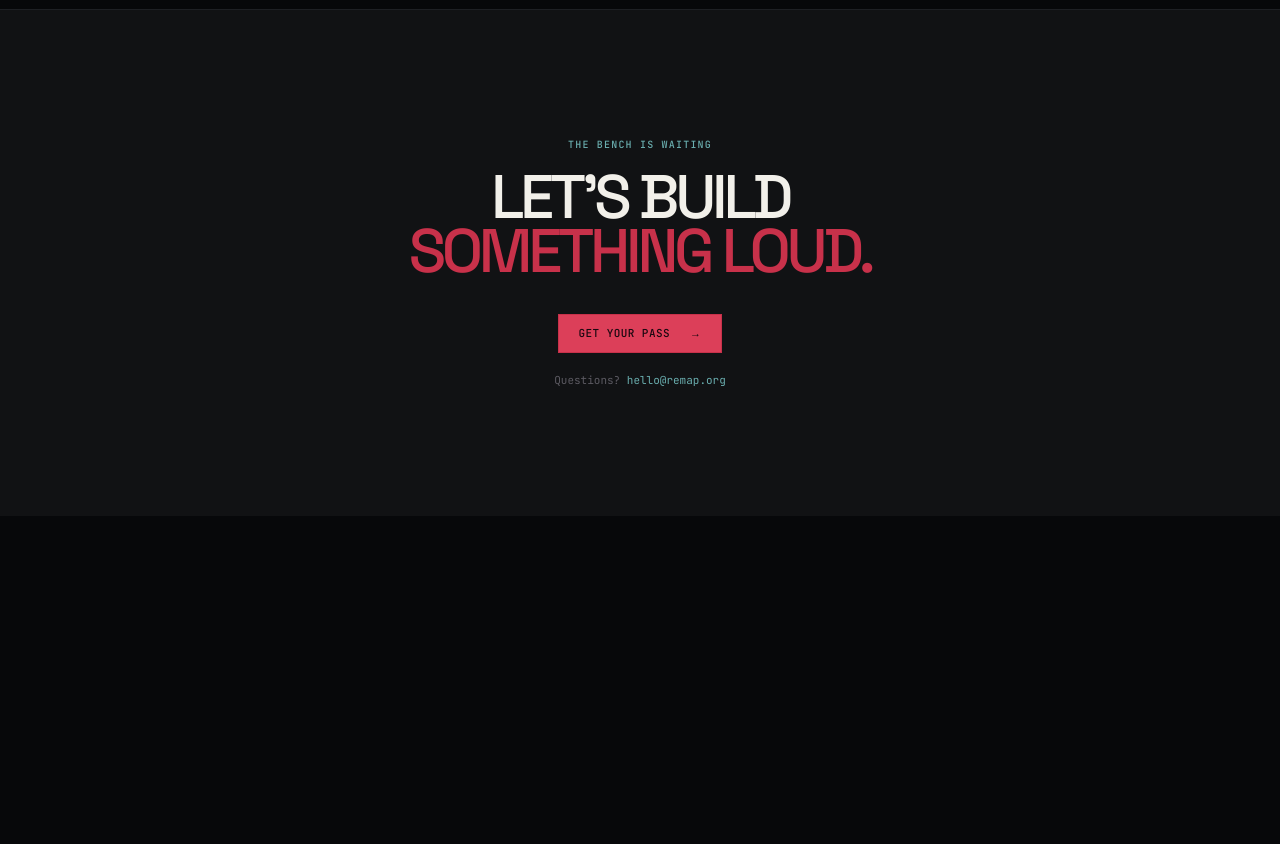
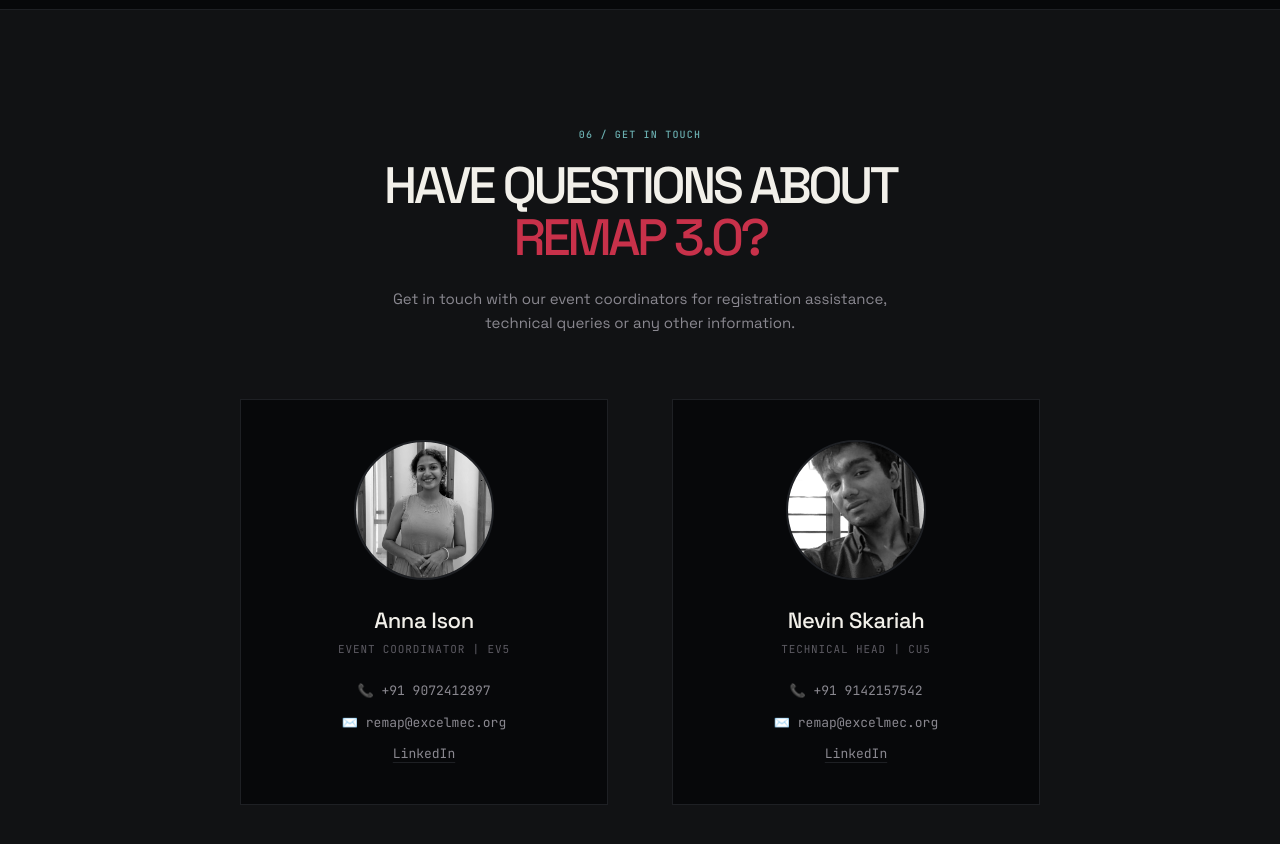
Before and after one commit to Excel2026Web/remap, a Next.js app: page / in a window 1280 px wide. Shown: the part 4460-5304 px from the top of the page. Before the commit the page ends 4976 px from the top, so only its background shows below. Built offline with nearby package versions, Linux system fonts and the light colour scheme.

Commit message:
feat: replace registration link with contact information cards for event organizers

```diff
--- a/app/components/Contact.tsx
+++ b/app/components/Contact.tsx
@@ -5,18 +5,47 @@ import useScrollReveal from '../hooks/useScrollReveal';
 export default function Contact() {
   useScrollReveal();
   return (
-    <section id="contact" className="border-t border-rule bg-surface" aria-labelledby="final-heading">
-      <div className="max-w-[1160px] mx-auto px-[24px] md:px-[5vw] lg:px-[7vw] py-[130px] flex flex-col items-center text-center">
-        <p className="text-teal font-mono font-medium text-[10px] leading-none tracking-[0.12em] uppercase mb-[20px]" data-animate="tag">THE BENCH IS WAITING</p>
-        <h2 id="final-heading" className="max-w-[520px] mb-[36px] text-[clamp(40px,4.8vw,70px)] font-medium leading-[0.88] tracking-[-0.07em] uppercase" data-animate="mask" data-delay="1">
-          LET&apos;S BUILD<br /><span className="text-accent">SOMETHING LOUD.</span>
+    <section id="contact" className="border-t border-rule bg-surface" aria-labelledby="contact-heading">
+      <div className="max-w-[1160px] mx-auto px-[24px] md:px-[5vw] lg:px-[7vw] py-[80px] lg:py-[120px] flex flex-col items-center text-center">
+        <p className="text-teal font-mono font-medium text-[10px] leading-none tracking-[0.12em] uppercase mb-[20px]" data-animate="tag">06 / GET IN TOUCH</p>
+        <h2 id="contact-heading" className="max-w-[720px] mb-[24px] text-[clamp(32px,4vw,60px)] font-medium leading-[1] tracking-[-0.07em] uppercase" data-animate="mask" data-delay="1">
+          HAVE QUESTIONS ABOUT <br className="hidden md:block"/><span className="text-accent">REMAP 3.0?</span>
         </h2>
-        <a href="#register" className="inline-flex items-center gap-[20px] px-[20px] py-[13px] font-mono font-medium text-[11px] leading-none tracking-[0.04em] uppercase whitespace-nowrap bg-[length:200%_100%] bg-[100%_0] text-[#1a0810] border border-accent transition-all duration-350 ease-out hover:bg-[0_0] hover:border-[#dc3f59] active:bg-[#b02a40] active:border-[#b02a40] group/btn" data-animate="fade" data-delay="2" style={{ backgroundImage: 'linear-gradient(90deg, #dc3f59 50%, var(--accent) 50%)' }}>
-          Get your pass <span className="inline-block transition-transform duration-200 ease-out group-hover/btn:translate-x-[4px]" aria-hidden="true">→</span>
-        </a>
-        <p className="mt-[22px] text-dim font-mono font-normal text-[11px] leading-none" data-animate="fade" data-delay="3">
-          Questions? <a href="mailto:hello@remap.org" className="text-teal transition-colors duration-200 hover:text-paper">hello@remap.org</a>
+        <p className="max-w-[560px] text-muted text-[15px] leading-[1.6] mb-[64px]" data-animate="fade" data-delay="2">
+          Get in touch with our event coordinators for registration assistance, technical queries or any other information.
         </p>
+
+        <div className="grid grid-cols-1 md:grid-cols-2 gap-[40px] md:gap-[64px] w-full max-w-[800px]">
+          {/* Anna Ison */}
+          <div className="flex flex-col items-center p-[40px] bg-ink border border-rule transition-all duration-350 ease-out hover:border-teal hover:-translate-y-[4px] group/card1" data-animate="fade" data-delay="3">
+            <div className="w-[140px] h-[140px] rounded-full overflow-hidden mb-[24px] border-2 border-rule transition-colors duration-350 group-hover/card1:border-teal">
+              {/* eslint-disable-next-line @next/next/no-img-element */}
+              <img src="/annaison.jpg" alt="Anna Ison" className="w-full h-full object-cover filter saturate-0 contrast-[1.1] transition-all duration-500 group-hover/card1:saturate-100" />
+            </div>
+            <h3 className="text-[22px] font-medium tracking-[-0.02em] text-paper mb-[4px]">Anna Ison</h3>
+            <p className="text-dim font-mono text-[11px] uppercase tracking-[0.08em] mb-[24px]">Event Coordinator | EV5</p>
+            <div className="flex flex-col gap-[12px] text-[13px] text-muted font-mono w-full">
+              <a href="tel:+919072412897" className="hover:text-teal transition-colors">📞 +91 9072412897</a>
+              <a href="mailto:remap@excelmec.org" className="hover:text-teal transition-colors">✉️ remap@excelmec.org</a>
+              <a href="#" className="hover:text-teal transition-colors underline underline-offset-4 decoration-rule hover:decoration-teal">LinkedIn</a>
+            </div>
+          </div>
+
+          {/* Nevin Skariah */}
+          <div className="flex flex-col items-center p-[40px] bg-ink border border-rule transition-all duration-350 ease-out hover:border-accent hover:-translate-y-[4px] group/card2" data-animate="fade" data-delay="4">
+            <div className="w-[140px] h-[140px] rounded-full overflow-hidden mb-[24px] border-2 border-rule transition-colors duration-350 group-hover/card2:border-accent">
+              {/* eslint-disable-next-line @next/next/no-img-element */}
+              <img src="/nevinskariah.jpg" alt="Nevin Skariah" className="w-full h-full object-cover filter saturate-0 contrast-[1.1] transition-all duration-500 group-hover/card2:saturate-100" />
+            </div>
+            <h3 className="text-[22px] font-medium tracking-[-0.02em] text-paper mb-[4px]">Nevin Skariah</h3>
+            <p className="text-dim font-mono text-[11px] uppercase tracking-[0.08em] mb-[24px]">Technical Head | CU5</p>
+            <div className="flex flex-col gap-[12px] text-[13px] text-muted font-mono w-full">
+              <a href="tel:+919142157542" className="hover:text-accent transition-colors">📞 +91 9142157542</a>
+              <a href="mailto:remap@excelmec.org" className="hover:text-accent transition-colors">✉️ remap@excelmec.org</a>
+              <a href="https://www.linkedin.com/in/nevin-skariah-404a0a333?utm_source=share_via&utm_content=profile&utm_medium=member_android" target="_blank" rel="noopener noreferrer" className="hover:text-accent transition-colors underline underline-offset-4 decoration-rule hover:decoration-accent">LinkedIn</a>
+            </div>
+          </div>
+        </div>
       </div>
     </section>
   );
```
